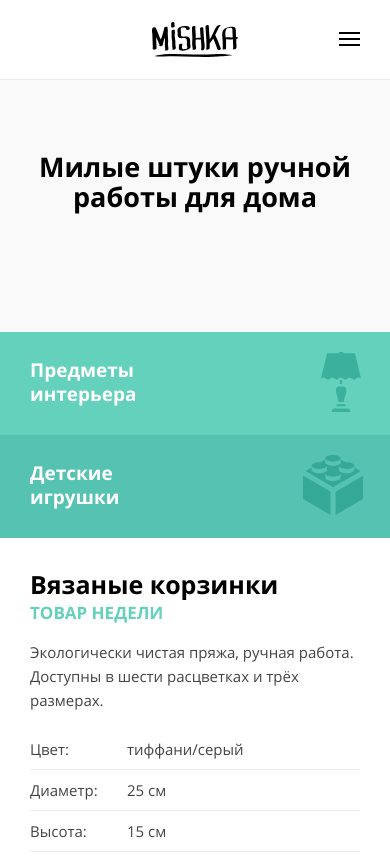
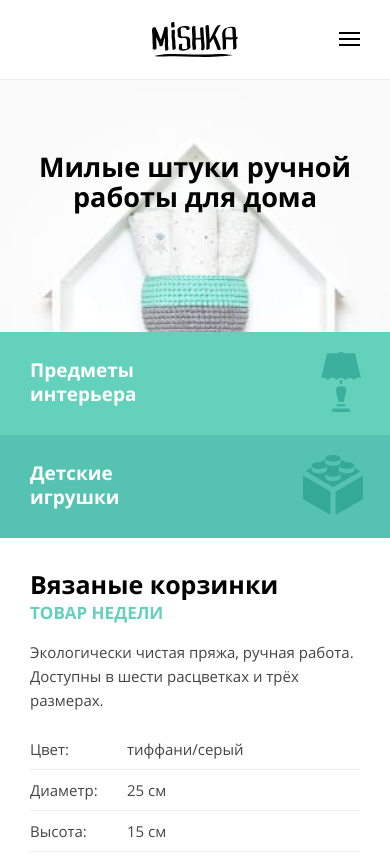
Before and after one commit to knosal/122895-mishka-27, a website: page source/index.html in a window 390 px wide. Shown: the top 859 px of the page. Drawn offline with nearby package versions, Linux system fonts and the light colour scheme; files that its build step writes are made by us from their sources; files whose address does not match are found by name.

Commit message:
Решение проблемы с изображениями v3

```diff
--- a/source/sass/components/assortment.scss
+++ b/source/sass/components/assortment.scss
@@ -2,7 +2,7 @@
 
 .assortment {
   min-height: 373px;
-  background-image: url("../img/index/handmade.jpg");
+  background-image: url("../img/index/handmade-mobile.jpg");
   background-color: bootstrap.$colorGrey;
   background-position: top center;
   background-repeat: no-repeat;
@@ -10,7 +10,7 @@
 
   @media (max-width: bootstrap.$mobile-width-only) {
     @media (min-resolution: 2dppx) {
-      background-image: url("../img/index/handmade@2x.jpg");
+      background-image: url("../img/index/handmade-mobile@2x.jpg");
       background-size: 320px 383px;
     }
   }
```
Also changed, not shown: source/img/catalog/bunny-hop-mobile.jpg (added), source/img/catalog/bunny-hop-mobile@2x.jpg (added), source/img/catalog/laundry-basket-mobile.jpg (added), source/img/catalog/laundry-basket-mobile@2x.jpg (added), source/img/catalog/toy-basket-mobile.jpg (added), source/img/catalog/toy-basket-mobile@2x.jpg (added), source/img/catalog/video-basket-mobile.jpg (added), source/img/catalog/video-basket-mobile@2x.jpg (added), source/img/index/handmade-mobile.jpg (added), source/img/index/handmade-mobile@2x.jpg (added), source/img/index/knitted-baskets-mobile.jpg (added), source/img/index/knitted-baskets-mobile@2x.jpg (added).
